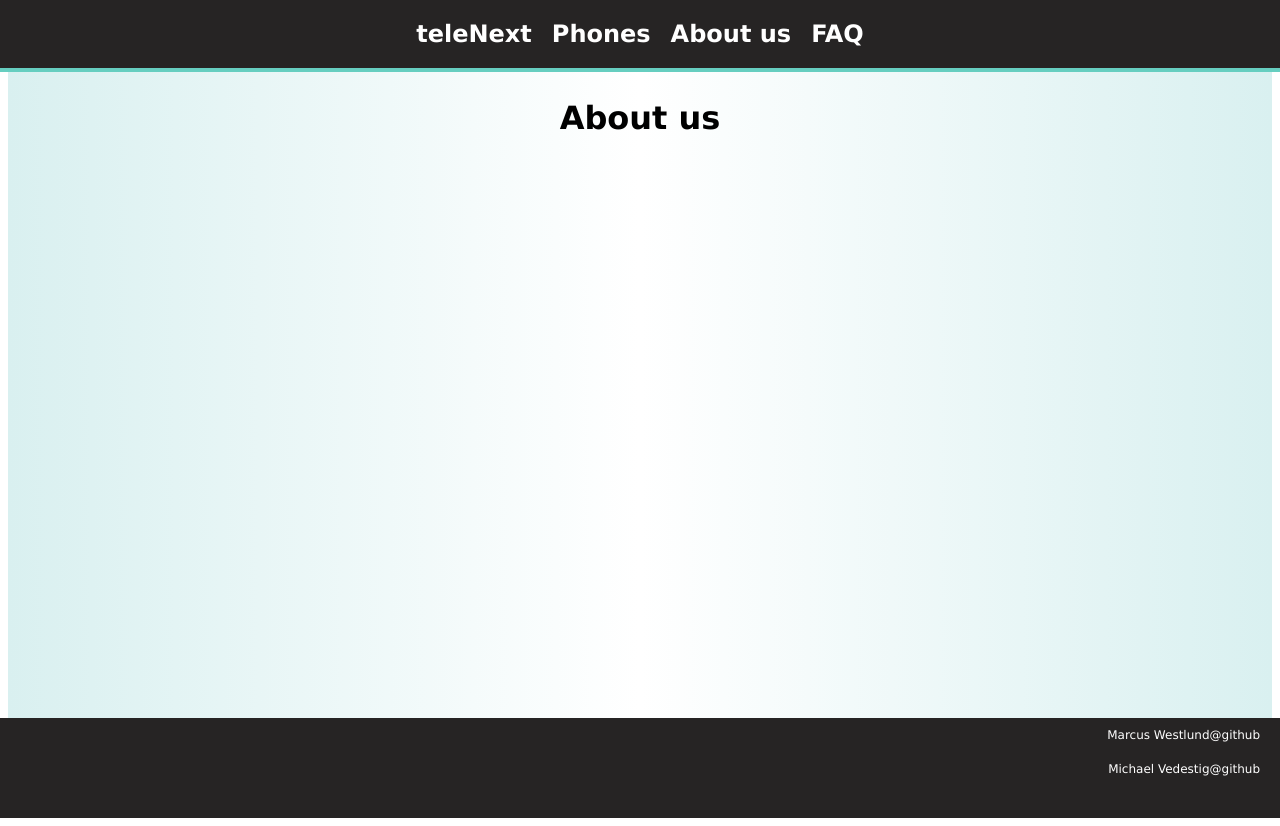
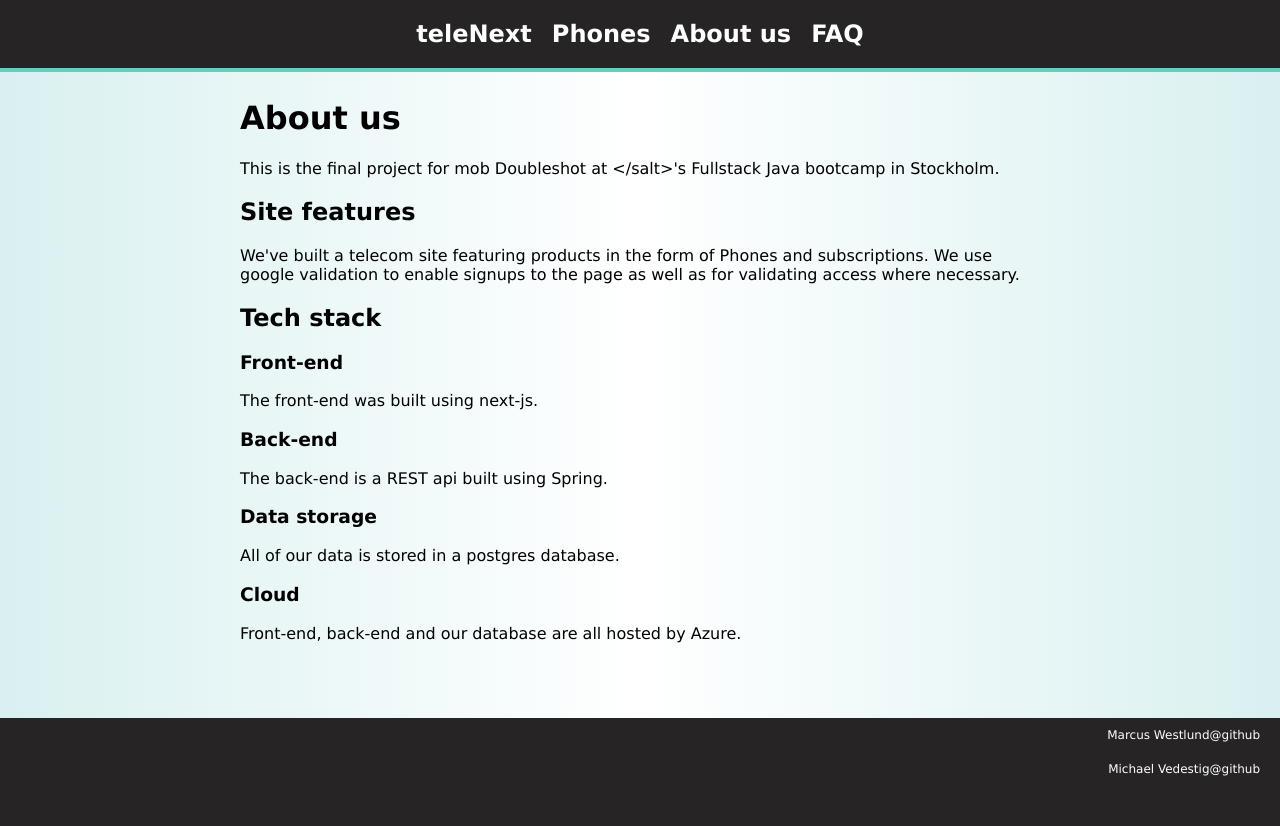
Before and after one commit to Macro404/teleNext-Frontend, a Next.js app: page /about_us in a window 1280 px wide. Built offline with nearby package versions, Linux system fonts and the light colour scheme.

Commit message:
added text to about us and additional styling

```diff
--- a/app/about_us/page.js
+++ b/app/about_us/page.js
@@ -1,5 +1,20 @@
+import '../../styles/about.css'
 export default function AboutUs(){
-    return <div>
+    return <div className="about-container">
         <h1>About us</h1>
+        <article>
+            <p>This is the final project for mob Doubleshot at &lt;/salt&gt;'s Fullstack Java bootcamp in Stockholm.</p>
+            <h2>Site features</h2>
+            <p>We've built a telecom site featuring products in the form of Phones and subscriptions. We use google validation to enable signups to the page as well as for validating access where necessary.</p>
+            <h2>Tech stack</h2>
+            <h3>Front-end</h3>
+            <p>The front-end was built using next-js.</p>
+            <h3>Back-end</h3>
+            <p>The back-end is a REST api built using Spring.</p>
+            <h3>Data storage</h3>
+            <p>All of our data is stored in a postgres database.</p>
+            <h3>Cloud</h3>
+            <p>Front-end, back-end and our database are all hosted by Azure.</p>
+        </article>
     </div>
 }
--- /dev/null
+++ b/styles/about.css
@@ -0,0 +1,3 @@
+.about-container{
+    width: 800px;
+}
--- a/styles/layout.css
+++ b/styles/layout.css
@@ -6,17 +6,18 @@ body{
     justify-content: center;
     margin:none;
     padding:none;
+    background-color: #262424;
 }
 .nav-bar{
     display:flex;
     flex-direction: row;
     border-bottom: 4px solid #66cec0;
-    background-color: #262424;
     width: 100vw;
     justify-content: center;
     position:fixed;
     top:0;
     z-index: 1;
+    background-color: #262424;
 }
 .link{
     margin:0 10px;
@@ -34,10 +35,11 @@ body{
     flex-direction: column;
     align-items: center;
     padding-top:70px;
-    width: 100%;
+    width: 100vw;
     min-height: 80vh;
     background: rgb(226,224,228);
-background: linear-gradient(90deg, rgb(217, 240, 240) 0%, rgb(255, 255, 255) 50%, rgb(217, 240, 240) 100%);
+    background: linear-gradient(90deg, rgb(217, 240, 240) 0%, rgb(255, 255, 255) 50%, rgb(217, 240, 240) 100%);
+
 }
 .phones-container{
     display: grid;
@@ -51,7 +53,7 @@ background: linear-gradient(90deg, rgb(217, 240, 240) 0%, rgb(255, 255, 255) 50%
 }
 footer{
     background-color: #262424;
-    height: 100px;
+    height: 90px;
     width: 100vw;
     display: flex;
     flex-direction: column;
```
